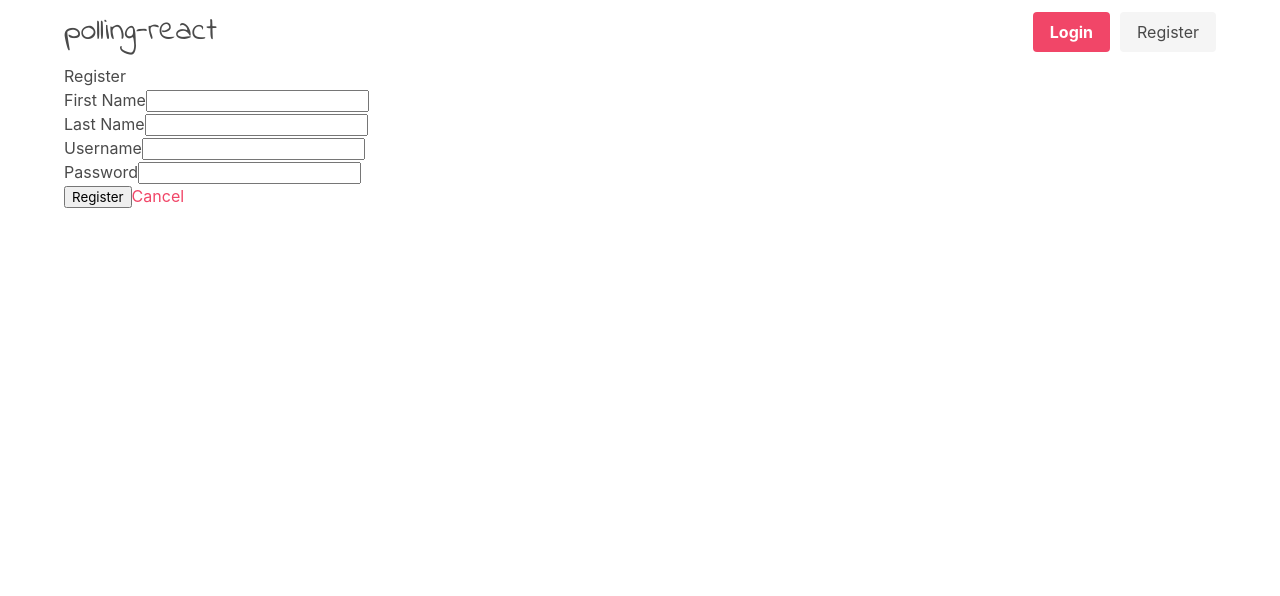
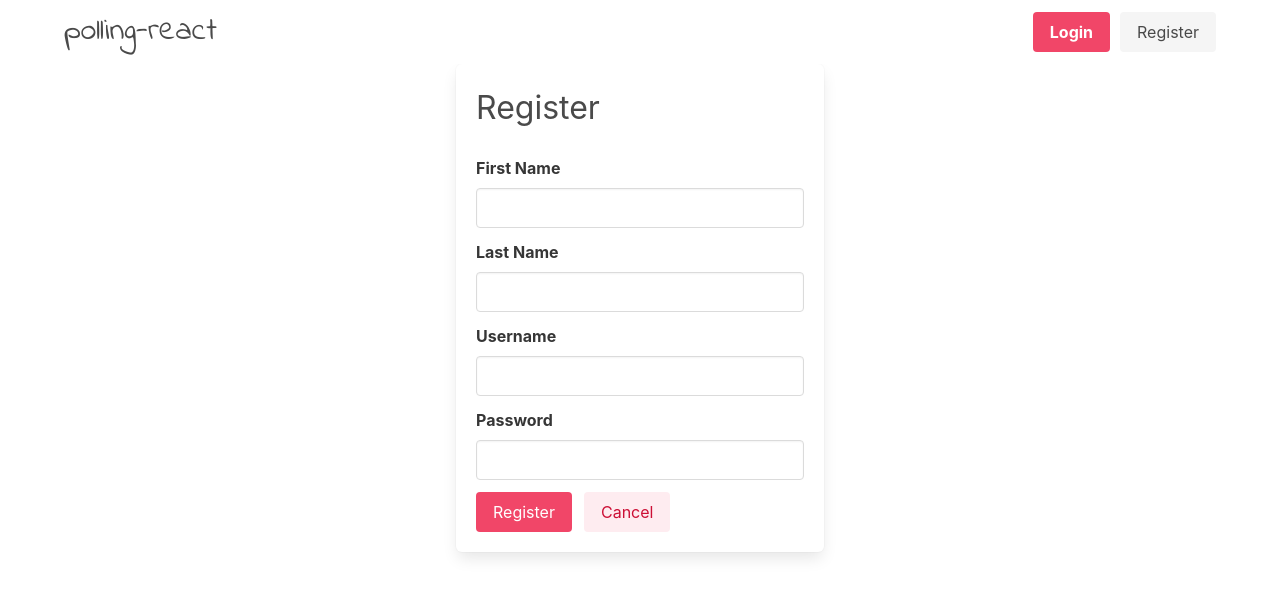
Before and after one commit to indiansage/polling-react, a React (Create React App) app: page /register in a window 1280 px wide. Shown: the top 596 px of the page. Built offline with nearby package versions, Linux system fonts and the light colour scheme.

Commit message:
login register bulma layout

```diff
--- a/src/components/login/index.js
+++ b/src/components/login/index.js
@@ -12,7 +12,8 @@ const Login = () => {
     const dispatch = useDispatch();
 
     function handleChange(e) {
-        setInputs((inputs) => ({ ...inputs, [e.target.name]: e.target.value }));
+        const { name, value } = e.target;
+        setInputs((inputs) => ({ ...inputs, [name]: value }));
     }
 
     function handleSubmit(e) {
@@ -24,16 +25,21 @@ const Login = () => {
         }
     }
     return (
-        <div>
-            <h2>Login</h2>
+        <div className="columns">
+            <div className="column is-offset-4 is-4">
+                <div className="box">
+                    <h2 className="is-size-3">Login</h2>
+                    <br />
                     <form onSubmit={handleSubmit}>
-                <div>
-                    <label>Username</label>
+                        <div className="field">
+                            <label className="label">Username</label>
+                            <div className="control">
                                 <input
                                     type="text"
                                     name="username"
                                     value={username}
                                     onChange={handleChange}
+                                    className="input"
                                 />
                                 {submitted && !username && (
                                     <div className="invalid-feedback">
@@ -41,20 +47,37 @@ const Login = () => {
                                     </div>
                                 )}
                             </div>
-                <div>
-                    <label>Password</label>
+                        </div>
+                        <div className="field">
+                            <label className="label">Password</label>
+                            <div className="control">
                                 <input
                                     type="password"
                                     name="password"
                                     value={password}
                                     onChange={handleChange}
+                                    className="input"
                                 />
-                    {submitted && !password && <div>Password is required</div>}
+                                {submitted && !password && (
+                                    <div>Password is required</div>
+                                )}
                             </div>
-                <div>
-                    <button>Login</button>
+                        </div>
+                        <div className="field is-grouped">
+                            <div className="control">
+                                <button className="button is-link">
+                                    Login
+                                </button>
+                            </div>
+                            <div className="control">
+                                <button className="button is-link is-light">
+                                    Cancel
+                                </button>
+                            </div>
                         </div>
                     </form>
+                </div>
+            </div>
         </div>
     );
 };
--- a/src/components/register/index.js
+++ b/src/components/register/index.js
@@ -35,14 +35,19 @@ const Register = () => {
     }
 
     return (
-        <div>
-            <h2>Register</h2>
+        <div className="columns">
+            <div className="column is-offset-4 is-4">
+                <div className="box">
+                    <h2 className="is-size-3">Register</h2>
+                    <br />
                     <form onSubmit={handleSubmit}>
-                <div>
-                    <label>First Name</label>
+                        <div className="field">
+                            <label className="label">First Name</label>
+                            <div className="control">
                                 <input
                                     type="text"
                                     name="firstName"
+                                    className="input"
                                     value={user.firstName}
                                     onChange={handleChange}
                                 />
@@ -50,11 +55,14 @@ const Register = () => {
                                     <div>First Name is required</div>
                                 )}
                             </div>
-                <div>
-                    <label>Last Name</label>
+                        </div>
+                        <div className="field">
+                            <label className="label">Last Name</label>
+                            <div className="control">
                                 <input
                                     type="text"
                                     name="lastName"
+                                    className="input"
                                     value={user.lastName}
                                     onChange={handleChange}
                                 />
@@ -62,11 +70,14 @@ const Register = () => {
                                     <div>Last Name is required</div>
                                 )}
                             </div>
-                <div>
-                    <label>Username</label>
+                        </div>
+                        <div className="field">
+                            <label className="label">Username</label>
+                            <div className="control">
                                 <input
                                     type="text"
                                     name="username"
+                                    className="input"
                                     value={user.username}
                                     onChange={handleChange}
                                 />
@@ -74,11 +85,13 @@ const Register = () => {
                                     <div>Username is required</div>
                                 )}
                             </div>
-                <div>
-                    <label>Password</label>
+                        </div>
+                        <div className="field">
+                            <label className="label">Password</label>
                             <input
                                 type="password"
                                 name="password"
+                                className="input"
                                 value={user.password}
                                 onChange={handleChange}
                             />
@@ -86,11 +99,21 @@ const Register = () => {
                                 <div>Password is required</div>
                             )}
                         </div>
-                <div>
-                    <button>Register</button>
-                    <Link to="/">Cancel</Link>
+                        <div className="field is-grouped">
+                            <div className="control">
+                                <button className="button is-link">
+                                    Register
+                                </button>
+                            </div>
+                            <div className="control">
+                                <button className="button is-link is-light">
+                                    Cancel
+                                </button>
+                            </div>
                         </div>
                     </form>
+                </div>
+            </div>
         </div>
     );
 };
```
Lines whose indentation alone changed are shown as unchanged.
